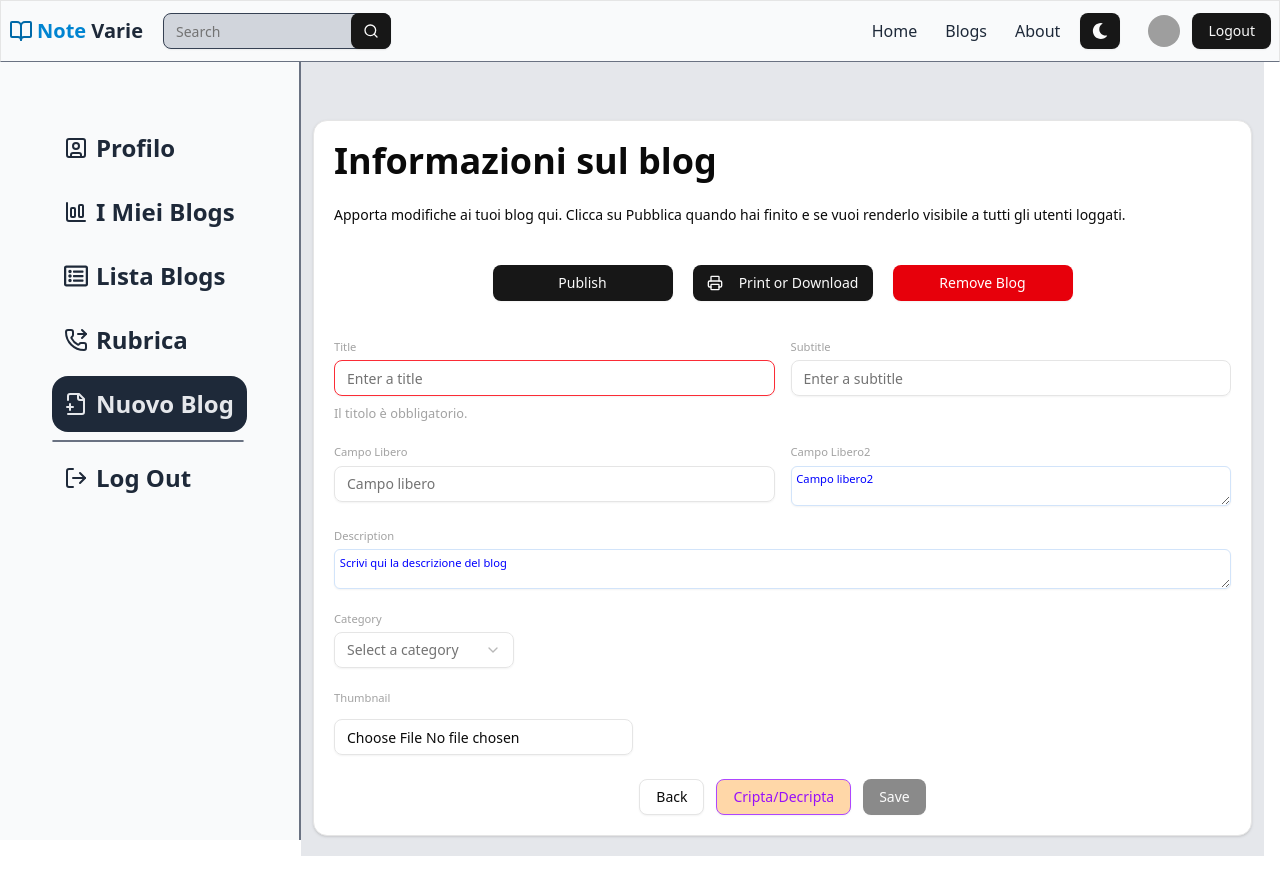
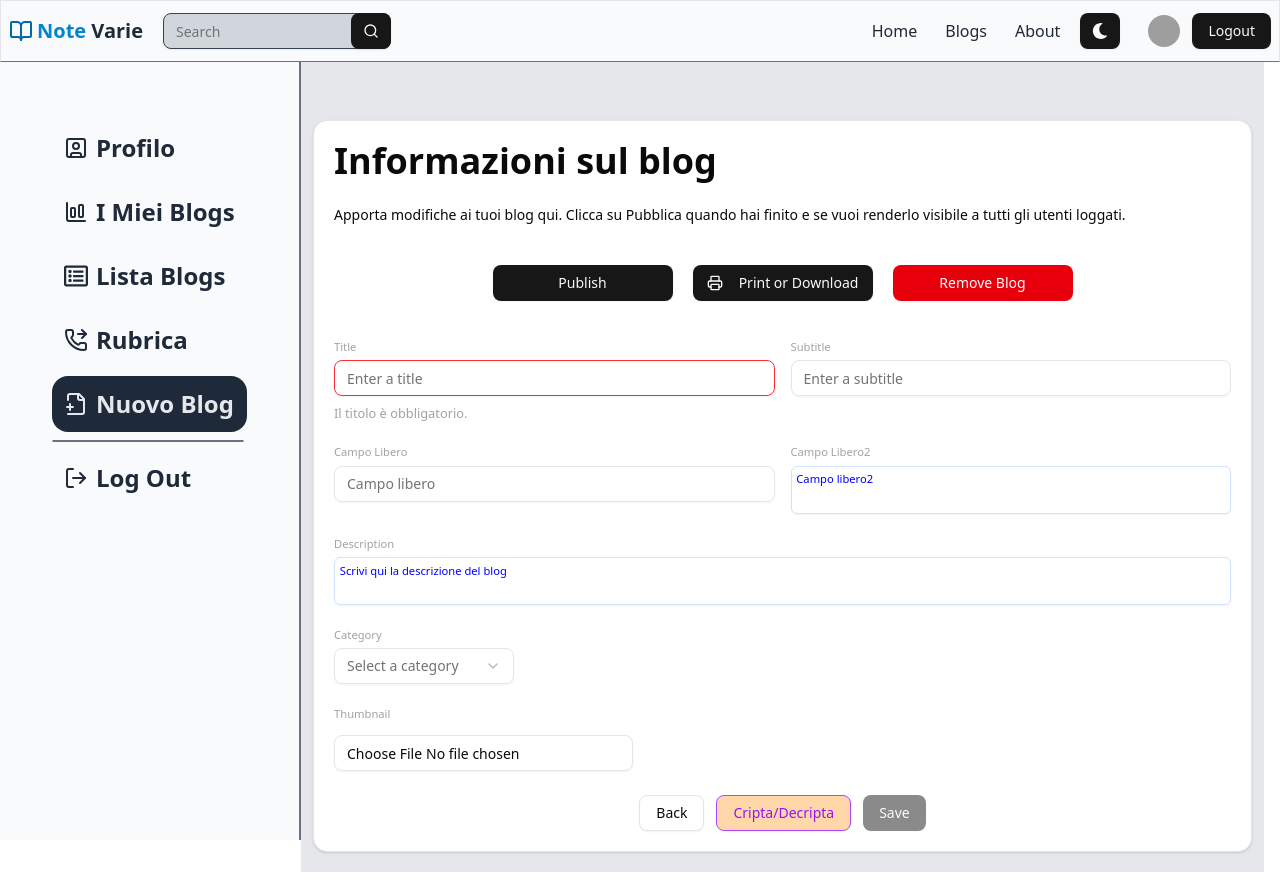
Before and after one commit to enzo744/BlogEnzoAuthElite, a React (Vite) app in the folder frontend/: page /dashboard/write-blog/1 in a window 1280 px wide. Built offline with nearby package versions, Linux system fonts and the light colour scheme; no server answers; sample sign-in values are in the browser's storage; grey boxes are pictures that could not be loaded.

Commit message:
Picc mod 3 updtebl

```diff
--- a/frontend/src/index.css
+++ b/frontend/src/index.css
@@ -228,6 +228,8 @@ textarea::placeholder {
   box-sizing: border-box;
   line-height: 1.4;
   overflow-y: hidden; /* importante per evitare scrollbars */
+  resize: none;
+  min-height: 3rem;
 }
 
 .dark .custom-textarea {
--- a/frontend/src/pages/UpdateBlog.jsx
+++ b/frontend/src/pages/UpdateBlog.jsx
@@ -454,7 +454,9 @@ return (
           <div>
             <Label className="mb-2">Description</Label>
             <Textarea
+              ref={descriptionRef}
               name="description"
+              rows={1}
               placeholder="Scrivi qui la descrizione del blog"
               value={blogData.description}
               onChange={handleChangeWithResize}
```
